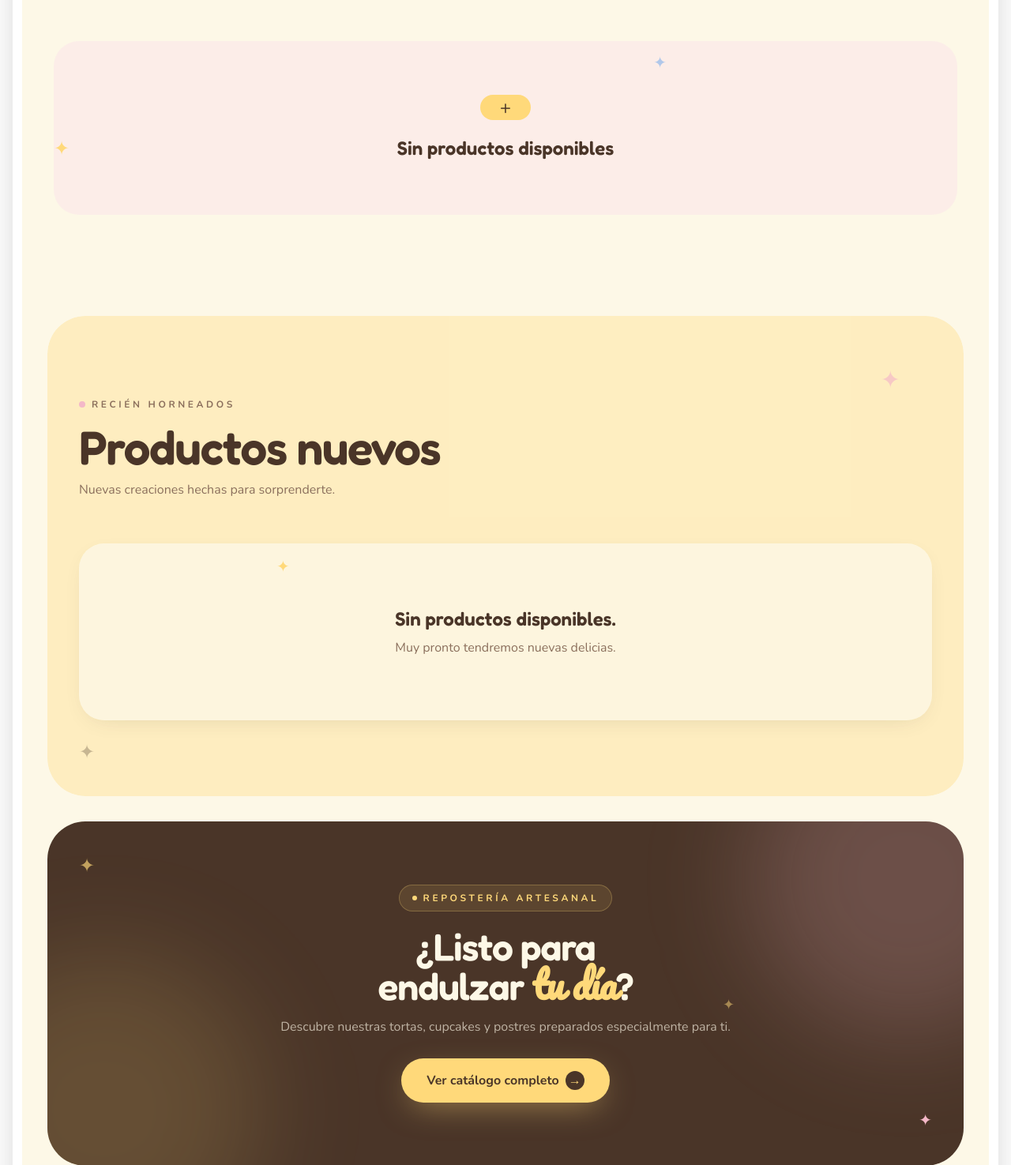
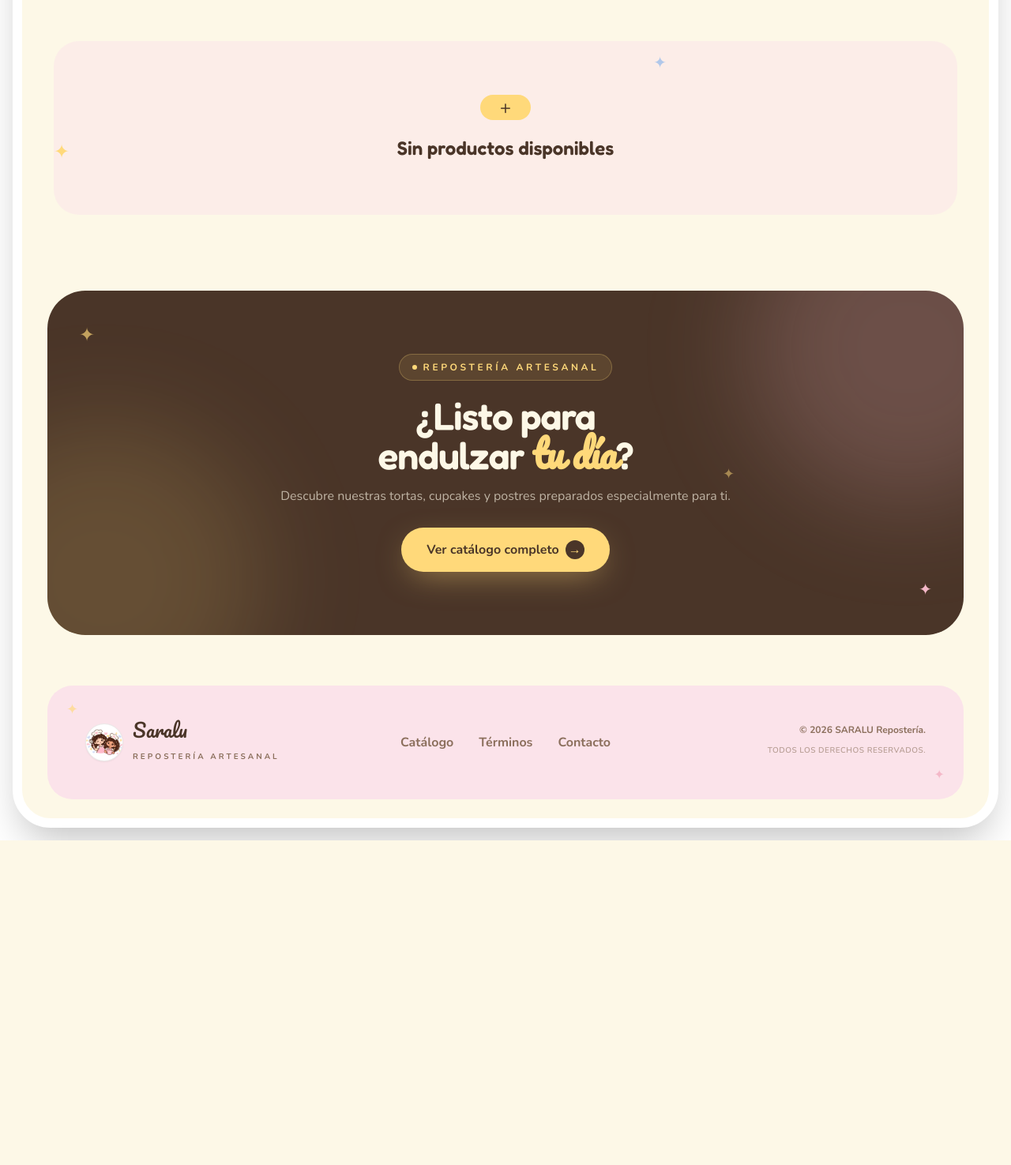
Before and after one commit to JohanV0/SARALU, a Django app: page / in a window 1280 px wide. Shown: the part 1996-3471 px from the top of the page at 79% size. After the commit the page ends 3060 px from the top, so only its background shows below. Run offline with Django 5.2, Linux system fonts and the light colour scheme; data that the repository does not hold is empty; some libraries are stand-ins or nearby versions.

Commit message:
Coreccion 24/11/26

```diff
--- a/reposteria/templates/home.html
+++ b/reposteria/templates/home.html
@@ -8,7 +8,6 @@
     <div class="absolute -top-32 -left-32 w-[30rem] h-[30rem] bg-mantequilla rounded-full blur-3xl opacity-50 z-0"></div>
     <div class="absolute top-0 right-0 w-[35rem] h-[35rem] bg-rosaClaro rounded-full blur-3xl opacity-60 z-0"></div>
     <div class="absolute -bottom-20 right-1/4 w-80 h-80 bg-mantequilla rounded-full blur-3xl opacity-30 z-0"></div>
-
     <div class="relative mx-auto w-full max-w-[1900px] z-10">
 
       <!-- Usamos flex-col para móvil (para ordenar los elementos como pediste) y grid para computadora -->
@@ -24,7 +23,6 @@
               Repostería hecha con cariño
             </span>
           </div>
-
           <h1 class="mt-2 font-display text-5xl sm:text-6xl md:text-7xl lg:text-[5.5rem] xl:text-[6.5rem] 3xl:text-[7.5rem] font-bold leading-[1.05] tracking-tight text-chocolate">
             Pequeños<br />
             momentos,<br />
@@ -34,13 +32,12 @@
             </span>
           </h1>
         </div>
-
         {# -------- 2. LOGO (Segundo en móvil, Derecha en PC) -------- #}
         <div class="order-2 lg:col-start-2 lg:row-start-1 lg:row-span-2 relative flex justify-center lg:justify-end w-full px-2 sm:px-0 mb-4 lg:mb-0 self-center">
           <div class="relative w-full max-w-[320px] sm:max-w-[400px] lg:max-w-[800px] xl:max-w-[950px] 3xl:max-w-[1100px] flex flex-col items-center">
 
             <!-- Imagen principal ajustada para móviles -->
-            <img src="{% static 'img/logo.png' %}" alt="Ilustración SARALU" class="relative w-full h-auto object-contain z-10" />
+            <img src="{% static 'img/logo.png' %}" alt="Ilustración SARALU" class="relative w-full max-h-[420px] sm:max-h-[480px] lg:max-h-[620px] xl:max-h-[700px] object-contain z-10" />
 
             {# Elementos decorativos flotantes #}
             <span class="absolute top-10 -left-4 text-rosa text-3xl sm:text-4xl animate-pulse z-20">✦</span>
@@ -51,7 +48,6 @@
             <span class="absolute -top-4 right-8 sm:-top-6 sm:right-12 text-azul text-xl sm:text-2xl z-20">✦</span>
           </div>
         </div>
-
         {# -------- 3. BOTÓN Y TEXTO (Tercero en móvil, Abajo-Izquierda en PC) -------- #}
         <div class="order-3 lg:col-start-1 lg:row-start-2 text-center lg:text-left lg:pl-10 xl:pl-16 w-full">
 
@@ -61,12 +57,10 @@
             Catalogo
             <svg xmlns="http://www.w3.org/2000/svg" class="h-4 w-4" fill="none" viewBox="0 0 24 24" stroke="currentColor" stroke-width="2.5"><path stroke-linecap="round" stroke-linejoin="round" d="M13 7l5 5m0 0l-5 5m5-5H6" /></svg>
           </a>
-
           <p class="mt-2 lg:mt-6 max-w-xl mx-auto lg:mx-0 text-base md:text-lg lg:text-xl leading-relaxed text-cafe font-medium">
             En SARALÚ creamos repostería artesanal pensada para convertir cualquier momento en algo especial. Postres preparados con dedicación, ingredientes seleccionados y mucho amor.
           </p>
         </div>
-
       </div>
     </div>
   </section>
@@ -86,7 +80,6 @@
     <span class="absolute top-16 left-1/4 text-mantequilla text-3xl animate-pulse z-10">✦</span>
     <span class="absolute bottom-10 left-10 text-rosa text-2xl animate-bounce z-10">✦</span>
     <span class="absolute top-1/3 right-10 text-azul text-xl z-10">✦</span>
-
     <div class="relative mx-auto w-full max-w-[1900px] px-6 lg:px-10 2xl:px-14 3xl:px-20">
       <div class="flex flex-col lg:flex-row lg:items-end lg:justify-between gap-6 mb-10 lg:mb-14">
         <div>
@@ -116,12 +109,12 @@
           {% if producto.estado == 'DISPONIBLE' %}
             <div class="snap-start shrink-0 w-[85%] sm:w-[45%] md:w-auto group rounded-[1.7rem] bg-crema p-3 md:p-4 3xl:p-5 shadow-soft md:hover:-translate-y-2 md:hover:shadow-lift transition-all flex flex-col border border-white/50">
               <a href="{% url 'producto_detalle' producto.id %}" class="block">
-                <div class="relative overflow-hidden rounded-[1.35rem] bg-rosaClaro">
+                <div class="relative aspect-[4/3] w-full overflow-hidden rounded-[1.35rem] bg-rosaClaro">
                   {% if producto.imagen %}
                     <img
                       src="{{ producto.imagen.url }}"
                       alt="{{ producto.nombre }}"
-                      class="h-52 sm:h-52 lg:h-56 2xl:h-60 3xl:h-72 4xl:h-80 w-full object-cover transition duration-700 group-hover:scale-105"
+                      class="h-full w-full object-cover object-center transition duration-700 group-hover:scale-105"
                     />
                   {% endif %}
                   <!-- Detalle: cintilla superior tipo repostería -->
@@ -169,21 +162,25 @@
     </div>
   </section>
 
-  {# ============================================================ #}
-  {# CATÁLOGO DESTACADO — Imágenes más pequeñas                   #}
-  {# ============================================================ #}
+  {# CATÁLOGO DESTACADO #}
+
   <section id="catalogo-destacado"
-           class="relative mx-auto w-full max-w-[1900px] px-6 lg:px-10 2xl:px-14 3xl:px-20 py-20 lg:py-24 3xl:py-32">
+           class="relative mx-auto w-full max-w-[1900px] px-6 lg:px-10 2xl:px-14 3xl:px-20 py-20
+lg:py-24 3xl:py-32">
     <span class="absolute top-20 right-10 text-rosa text-3xl animate-pulse">✦</span>
-    <span class="absolute bottom-40 left-10 text-mantequilla text-2xl animate-bounce">✦</span>
+    <span class="absolute bottom-40 left-10 text-mantequilla text-2xl animate-
+bounce">✦</span>
     <span class="absolute top-1/2 right-1/3 text-azul text-xl">✦</span>
     <div class="mb-12 lg:mb-14 flex flex-col lg:flex-row lg:items-end lg:justify-between gap-6">
       <div>
-        <span class="inline-flex items-center gap-2 text-[10px] lg:text-xs font-bold uppercase tracking-widest2 text-cafe">
+
+        <span class="inline-flex items-center gap-2 text-[10px] lg:text-xs font-bold uppercase
+tracking-widest2 text-cafe">
           <span class="h-2 w-2 rounded-full bg-rosa"></span>
           Selección SARALU
         </span>
-        <h2 class="font-display mt-3 text-4xl md:text-5xl lg:text-6xl 3xl:text-7xl font-semibold tracking-tight text-chocolate">
+        <h2 class="font-display mt-3 text-4xl md:text-5xl lg:text-6xl 3xl:text-7xl font-semibold
+tracking-tight text-chocolate">
           Catálogo destacado
         </h2>
         <p class="mt-3 max-w-2xl text-sm lg:text-base text-cafe">
@@ -191,22 +188,24 @@
         </p>
       </div>
       <a href="{% url 'catalogo' %}"
-         class="group inline-flex items-center gap-3 text-sm lg:text-base font-bold text-chocolate">
+         class="group inline-flex items-center gap-3 text-sm lg:text-base font-bold text-
+chocolate">
         Ver todo
-        <span class="grid h-9 w-9 place-items-center rounded-full bg-rosaClaro text-chocolate transition group-hover:translate-x-1">
+        <span class="grid h-9 w-9 place-items-center rounded-full bg-rosaClaro text-chocolate
+transition group-hover:translate-x-1">
           →
         </span>
       </a>
     </div>
 
-    <!-- Redujimos la altura de las filas y el tamaño mínimo de las cartas -->
-    <div class="grid grid-cols-1 sm:grid-cols-2 lg:grid-cols-3 gap-5 lg:gap-6 3xl:gap-8 lg:auto-rows-[220px] 2xl:auto-rows-[260px]">
+    <!-- Grid simétrico perfecto -->
+    <div class="grid grid-cols-1 sm:grid-cols-2 lg:grid-cols-4 gap-5 lg:gap-6 3xl:gap-8 auto-rows-[220px] 2xl:auto-rows-[260px]">
       {% for producto in destacados %}
         {% if producto.estado == 'DISPONIBLE' %}
           {% if forloop.first %}
-            <!-- Destacado principal: reducido a min-h-[350px] -->
+            <!-- Destacado principal: ocupa 2x2. Forzamos h-full para que llene la fila -->
             <a href="{% url 'producto_detalle' producto.id %}"
-               class="group relative block overflow-hidden rounded-[2rem] bg-chocolate lg:col-span-2 lg:row-span-2 sm:col-span-2 min-h-[350px] sm:min-h-[400px] lg:min-h-0">
+               class="group relative block overflow-hidden rounded-[2rem] bg-chocolate sm:col-span-2 sm:row-span-2 h-full">
               {% if producto.imagen %}
                 <img
                   src="{{ producto.imagen.url }}"
@@ -237,9 +236,11 @@
               </div>
             </a>
           {% else %}
-            <div class="group relative flex flex-col overflow-hidden rounded-[2rem] bg-rosaClaro transition hover:-translate-y-2 hover:shadow-lift">
-              <a href="{% url 'producto_detalle' producto.id %}"
-                 class="relative block overflow-hidden flex-1 min-h-[140px]">
+            <!-- Tarjetas secundarias: h-full para llenar la celda del grid exactamente -->
+            <div class="group relative flex flex-col overflow-hidden rounded-[2rem] bg-rosaClaro transition hover:-translate-y-2 hover:shadow-lift h-full">
+              <!-- Contenedor de imagen relativo que crece para llenar el espacio disponible -->
+              <div class="relative flex-1 overflow-hidden">
+                <a href="{% url 'producto_detalle' producto.id %}" class="absolute inset-0 block">
                   {% if producto.imagen %}
                     <img
                       src="{{ producto.imagen.url }}"
@@ -248,7 +249,9 @@
                     />
                   {% endif %}
                 </a>
-              <div class="flex flex-col justify-between p-4 lg:p-5">
+              </div>
+              <!-- Contenedor de texto y botón fijo en la parte inferior -->
+              <div class="flex flex-col justify-between p-4 lg:p-5 bg-rosaClaro relative z-10 shrink-0">
                 <div class="flex items-start justify-between gap-3">
                   <a href="{% url 'producto_detalle' producto.id %}" class="min-w-0">
                     <h3 class="font-display text-base lg:text-lg font-semibold truncate text-chocolate hover:text-cafe transition">
@@ -280,86 +283,6 @@
           </h3>
         </div>
       {% endfor %}
-    </div>
-  </section>
-
-  {# ============================================================ #}
-  {# PRODUCTOS NUEVOS                                               #}
-  {# ============================================================ #}
-  <section id="es_nuevo" class="relative py-20 lg:py-24 3xl:py-32 mx-4 lg:mx-8 my-8 rounded-[2rem] lg:rounded-[3rem] overflow-hidden">
-    <div class="absolute inset-0 bg-mantequilla/35 rounded-[2rem] lg:rounded-[3rem]"></div>
-    <span class="absolute top-16 right-20 text-rosa text-3xl animate-pulse z-10">✦</span>
-    <span class="absolute bottom-10 left-10 text-chocolate/30 text-2xl z-10">✦</span>
-    <span class="absolute top-1/2 left-1/4 text-mantequilla text-xl z-10">✦</span>
-    <div class="relative mx-auto w-full max-w-[1900px] px-6 lg:px-10 2xl:px-14 3xl:px-20">
-      <div class="mb-12 lg:mb-14">
-        <span class="inline-flex items-center gap-2 text-[10px] lg:text-xs font-bold uppercase tracking-widest2 text-cafe">
-          <span class="h-2 w-2 rounded-full bg-rosa"></span>
-          Recién horneados
-        </span>
-        <h2 class="font-display mt-3 text-4xl md:text-5xl lg:text-6xl 3xl:text-7xl font-semibold tracking-tight text-chocolate">
-          Productos nuevos
-        </h2>
-        <p class="mt-3 max-w-2xl text-sm lg:text-base text-cafe">
-          Nuevas creaciones hechas para sorprenderte.
-        </p>
-      </div>
-      <div class="space-y-5 3xl:space-y-7">
-        {% for producto in es_nuevos %}
-          {% if producto.estado == 'DISPONIBLE' %}
-            <div class="group relative grid grid-cols-1 md:grid-cols-[320px_1fr] 3xl:grid-cols-[420px_1fr] rounded-[2rem] 3xl:rounded-[2.5rem] bg-crema overflow-hidden shadow-soft hover:shadow-lift hover:-translate-y-1 transition-all">
-              <a href="{% url 'producto_detalle' producto.id %}"
-                 class="relative overflow-hidden">
-                {% if producto.imagen %}
-                  <img
-                    src="{{ producto.imagen.url }}"
-                    alt="{{ producto.nombre }}"
-                    class="h-60 md:h-full w-full object-cover transition duration-700 group-hover:scale-105"
-                  />
-                {% endif %}
-                <span class="absolute left-5 top-5 inline-flex items-center gap-2 rounded-full bg-rosa px-3 py-1.5 text-[10px] lg:text-xs font-bold uppercase tracking-widest2 text-chocolate shadow-soft">
-                  <span class="h-1.5 w-1.5 rounded-full bg-chocolate"></span>
-                  Nuevo
-                </span>
-              </a>
-              <div class="flex flex-col justify-between p-6 md:p-8 3xl:p-10">
-                <div>
-                  <a href="{% url 'producto_detalle' producto.id %}">
-                    <h3 class="font-display text-2xl lg:text-3xl 3xl:text-4xl font-semibold text-chocolate hover:text-cafe transition">
-                      {{ producto.nombre }}
-                    </h3>
-                  </a>
-                  <p class="mt-3 max-w-2xl text-base lg:text-lg text-cafe line-clamp-3">
-                    {{ producto.descripcion }}
-                  </p>
-                </div>
-                <div class="flex flex-col sm:flex-row sm:items-center sm:justify-between gap-5 mt-7">
-                  <p class="font-display text-2xl lg:text-3xl 3xl:text-4xl font-bold text-chocolate">
-                    {{ producto.precio|cop }}
-                  </p>
-                  <form method="post" action="{% url 'agregar_al_carrito' producto.id %}">
-                    {% csrf_token %}
-                    <button type="submit"
-                            class="inline-flex items-center justify-center gap-2 rounded-full bg-chocolate px-6 py-3 lg:px-7 lg:py-3.5 text-sm lg:text-base font-bold text-mantequilla shadow-soft hover:bg-cafe transition">
-                      Añadir al carrito
-                      <span>→</span>
-                    </button>
-                  </form>
-                </div>
-              </div>
-            </div>
-          {% endif %}
-        {% empty %}
-          <div class="rounded-[2rem] bg-crema/80 px-6 py-20 text-center shadow-soft">
-            <h3 class="font-display text-xl lg:text-2xl font-semibold text-chocolate">
-              Sin productos disponibles.
-            </h3>
-            <p class="mt-2 text-sm lg:text-base text-cafe">
-              Muy pronto tendremos nuevas delicias.
-            </p>
-          </div>
-        {% endfor %}
-      </div>
     </div>
   </section>
 
```
Also changed, not shown: reposteria/templates/armar_pedido.html (+1 -81 lines), media/productos/Brownies_mvRm5mj.jpg (added), media/productos/food-photographer-jennifer-pallian-OfdDiqx8Cz8-unsplash_w9WK4bD.jpg (added), media/productos/gaby-dyson-QX814A1w3j4-unsplash.jpg (added), media/productos/kaouther-djouada-hcEDfkiVmMI-unsplash_DXqV2gL.jpg (added), 1 other file. Lines whose indentation alone changed are shown as unchanged.
